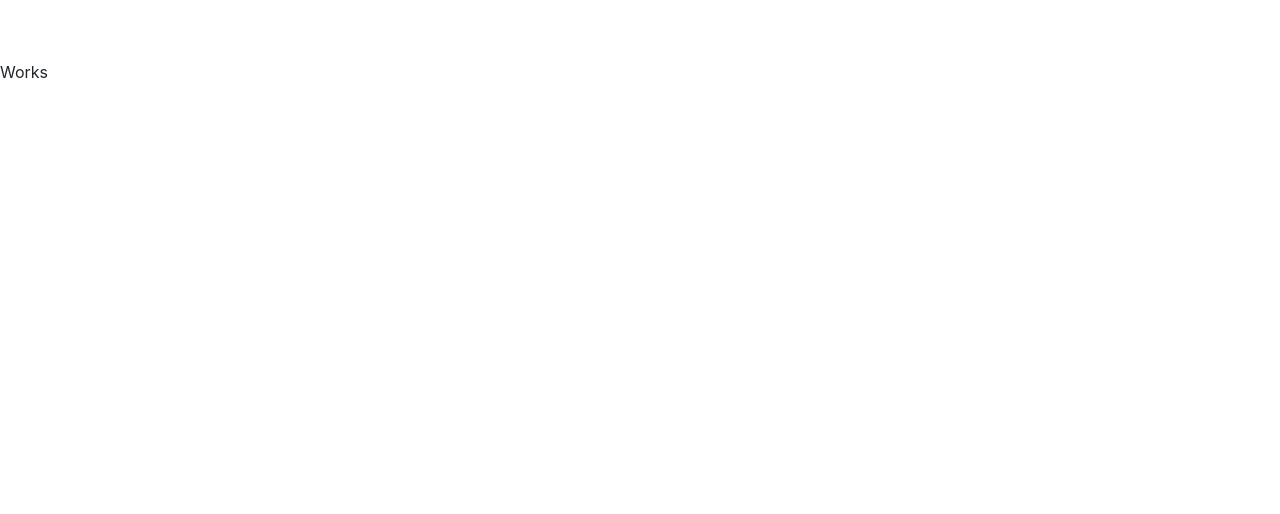
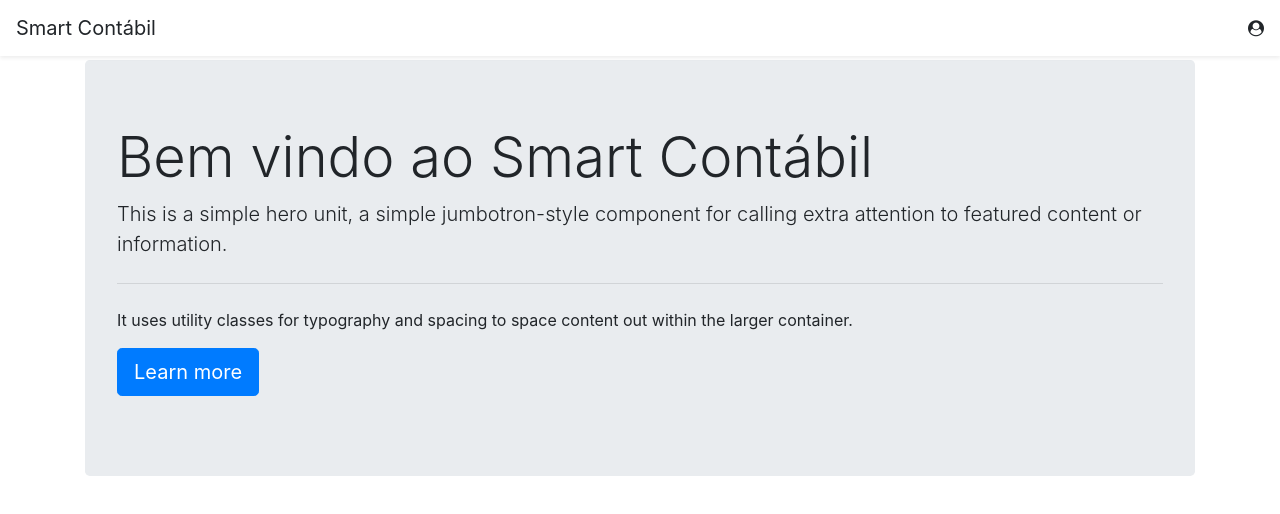
Before and after one commit to clayton-devplus/devplus.rpa.webapp, an Angular app: page /empresas in a window 1280 px wide. Shown: the top 514 px of the page. Built offline with nearby package versions, Linux system fonts and the light colour scheme.

Commit message:
autenticacao

```diff
--- a/src/app/app.module.ts
+++ b/src/app/app.module.ts
@@ -5,6 +5,7 @@
 import { AppRoutingModule } from './app.routing.module';
 import { CoreModule } from './core/core.module';
 import { HomeModule } from './home/home.module';
+import { SmartModule } from './smart/smart.module';
 
 @NgModule({
   declarations: [
@@ -13,7 +14,7 @@
   imports: [
     BrowserModule,
     HomeModule,
-    CoreModule,
+    SmartModule,
     AppRoutingModule
   ],
   providers: [],
--- a/src/app/core/auth/auth.service.ts
+++ b/src/app/core/auth/auth.service.ts
@@ -1,17 +1,31 @@
 import { HttpClient } from "@angular/common/http";
 import { Injectable } from "@angular/core";
+import { tap } from "rxjs";
+import { TokenService } from "../token/token.service";
 
 const API = "http://35.198.30.217:3000"
 
 @Injectable({  providedIn: 'root'})
 export class AuthService {
 
-  constructor(private http: HttpClient) {
+  constructor(private http: HttpClient,
+              private tokenService: TokenService) {
 
   }
 
   authenticate(userName: string, password: string) {
-      return this.http.post(API + '/security', { NomeUsuario: userName, Senha: password })
+    return this.http
+    .post(
+        API + '/security',
+        { NomeUsuario: userName, Senha: password },
+        { observe: 'response' }
+    )
+    .pipe(tap(res => {
+        const authToken = res.body as any;
+        this.tokenService.setToken(authToken.token);
+        console.log(res.headers.get('Baerer'));
+        console.log(`User ${userName} authenticated with token ${authToken.token}`);
+    }))
   }
 
 }
--- /dev/null
+++ b/src/app/core/token/token.service.ts
@@ -0,0 +1,26 @@
+import { Injectable } from "@angular/core";
+
+const KEY = 'smart.token';
+@Injectable({  providedIn: 'root'})
+export class TokenService {
+
+    hasToken() {
+        if(this.getToken() == null)
+            return false;
+        else
+            return true;
+    }
+
+    setToken(token: string) {
+        window.localStorage.setItem(KEY, token);
+    }
+
+    getToken() {
+        window.localStorage.getItem(KEY);
+    }
+
+    removeToken() {
+        window.localStorage.removeItem(KEY);
+    }
+
+}
--- a/src/app/smart/empresas/empresas.component.html
+++ b/src/app/smart/empresas/empresas.component.html
@@ -1 +1,13 @@
-<p>Works</p>
+<dev-header></dev-header>
+<div class="container">
+    <div class="jumbotron">
+        <h1 class="display-4">Bem vindo ao Smart Contábil</h1>
+        <p class="lead">This is a simple hero unit, a simple jumbotron-style component for calling extra attention to featured content or information.</p>
+        <hr class="my-4">
+        <p>It uses utility classes for typography and spacing to space content out within the larger container.</p>
+        <p class="lead">
+          <a class="btn btn-primary btn-lg" href="#" role="button">Learn more</a>
+        </p>
+    </div>
+
+</div>
```
Also changed, not shown: src/app/smart/smart.module.ts (+8 -1 lines).
